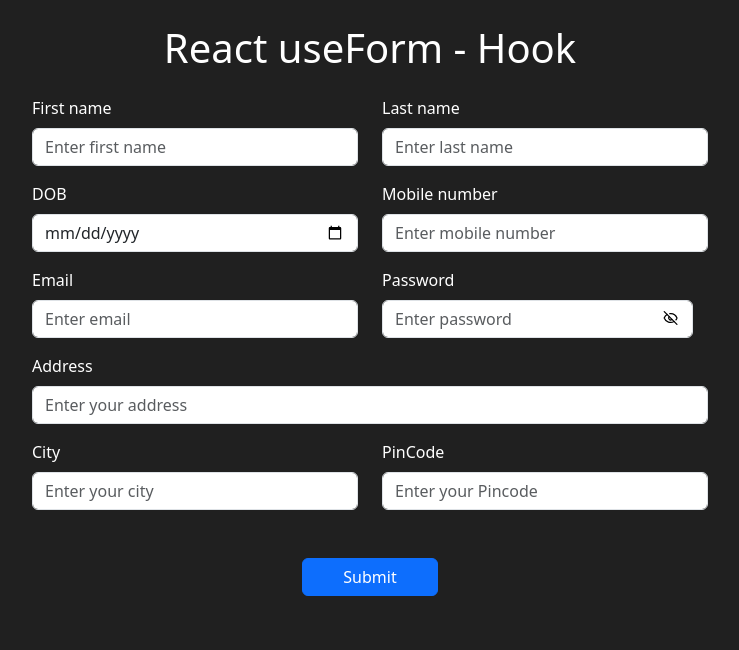
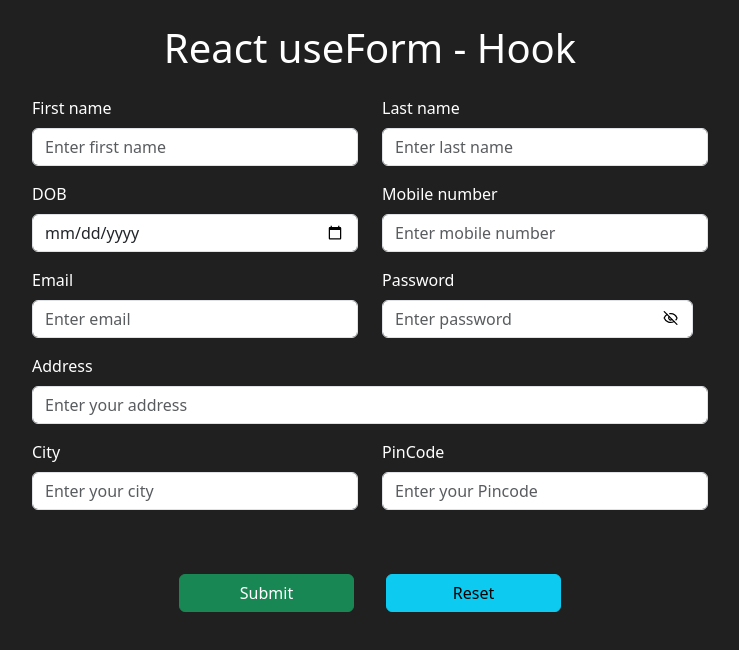
Before and after one commit to VijayBansal2004/useForm---React, a React (Vite) app: page / in a window 1280 px wide. Shown: the top 650 px of the page, without its empty margins (270-1009 px from the left). Built offline with nearby package versions, Linux system fonts and the light colour scheme.

Commit message:
Added reset button

```diff
--- a/src/App.jsx
+++ b/src/App.jsx
@@ -18,6 +18,7 @@ function App() {
     handleSubmit, reset,
     formState: { errors, isSubmitSuccessful },
   } = form;
+
   useEffect(() => {
     if (isSubmitSuccessful) {
       reset();
@@ -29,6 +30,10 @@ function App() {
   const formSubmit = (data) => {
     console.log(data);
   };
+
+  const handleResetForm = () => {
+    reset();
+  }
 
   const [passwordEye, setpasswordEye] = useState(false);
   const onhandleEyeClick = () => {
@@ -249,10 +254,14 @@ function App() {
               <span className="error">{errors.address?.pinCode?.message}</span>
             </Form.Group>
           </Row>
-
-          <Button variant="primary" type="submit" className="mt-5">
-            Submit
-          </Button>
+          <Row className="d-flex align-items-center justify-content-center">
+            <Button variant="success" type="submit" className="mt-5 w-25 mx-3">
+              Submit
+            </Button>
+            <Button variant="info" type="button" className="mt-5 w-25 mx-3" onClick={handleResetForm}>
+              Reset
+            </Button>
+          </Row>
         </Form>
         <DevTool control={control} />
       </div>
```
